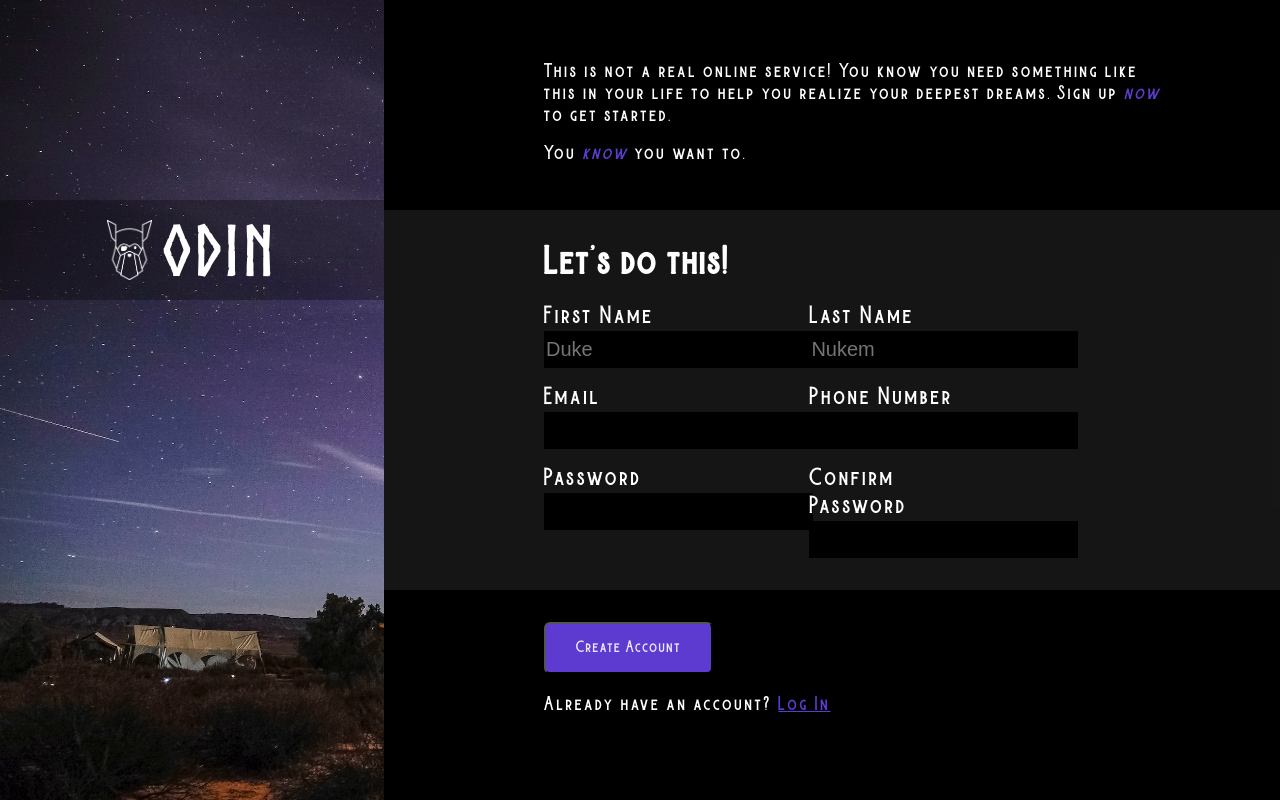
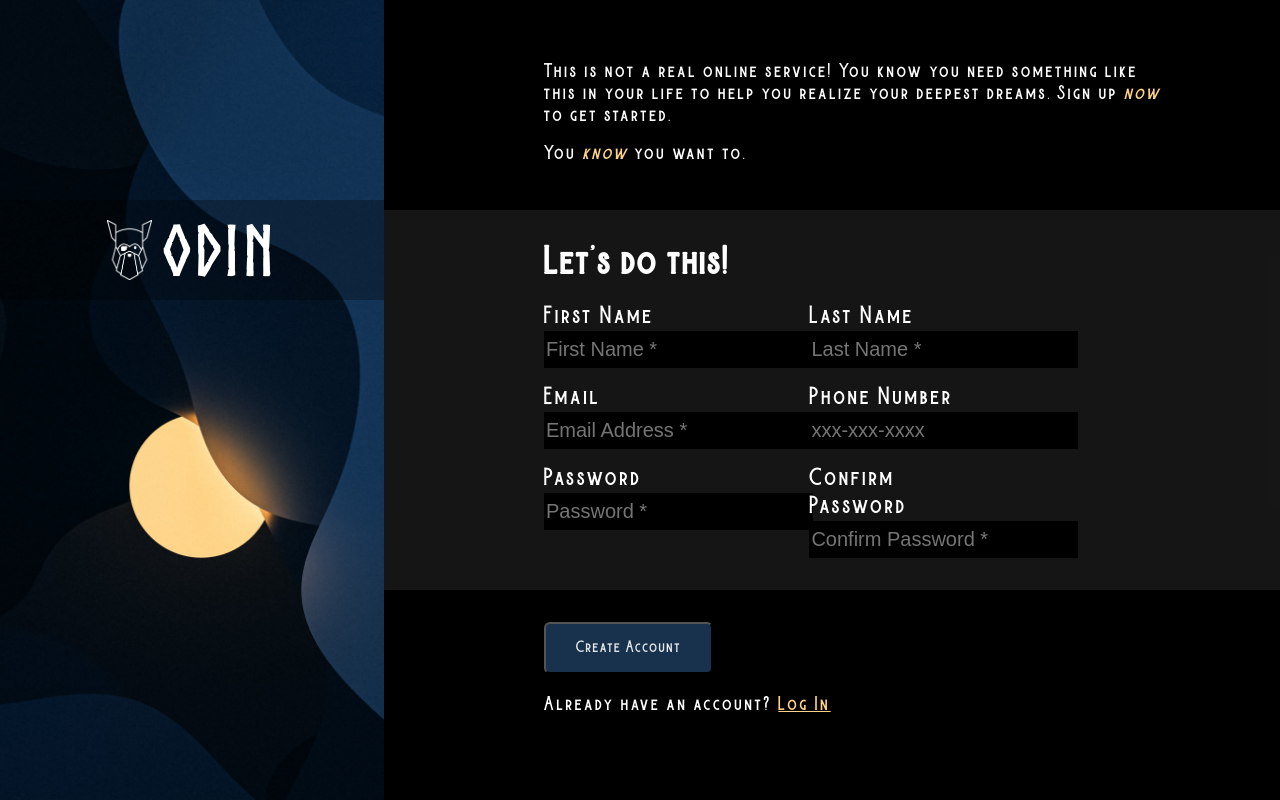
Before and after one commit to protonvert/signup-form, a plain HTML site: page index.html in a window 1280 px wide. Shown: the top 800 px of the page. Drawn offline with Linux system fonts and the light colour scheme.

Commit message:
Upgrade theme to different deisgn

```diff
--- a/index.html
+++ b/index.html
@@ -35,32 +35,32 @@
 
                 <div id="grid-item1">
                     <label for="first_name">First Name</label>
-                    <input type="text" name="fist_name" id="first_name" placeholder="Duke">
+                    <input required type="text" name="fist_name" id="first_name" placeholder="First Name *">
                 </div>
 
                 <div id="grid-item2">
                     <label for="last_name">Last Name</label>
-                    <input type="text" name="last_name" id="last_name" placeholder="Nukem">
+                    <input required type="text" name="last_name" id="last_name" placeholder="Last Name *">
                 </div>
 
                 <div id="grid-item3">
                     <label for="email">Email</label>
-                    <input required type="email" name="email" id="email">
+                    <input required type="email" name="email" id="email" placeholder="Email Address *">
                 </div>
 
                 <div id="grid-item4">
                     <label for="phone_number">Phone Number</label>
-                    <input type="tel" name="phone_number" id="phone_number">
+                    <input type="tel" name="phone_number" id="phone_number" placeholder="xxx-xxx-xxxx">
                 </div>
 
                 <div id="grid-item5">
                     <label for="password">Password</label>
-                    <input type="password" name="password" id="password">
+                    <input required type="password" name="password" id="password" placeholder="Password *">
                 </div>
 
                 <div id="grid-item5">
                     <label for="confirm_password">Confirm Password</label>
-                    <input type="password" name="confirm_password" id="confirm_password">
+                    <input required type="password" name="confirm_password" id="confirm_password" placeholder="Confirm Password *">
                 </div>
 
 
--- a/style.css
+++ b/style.css
@@ -37,14 +37,15 @@
 
     color: white;
 
-    --purple: #7449ffd0;
-    --blue: #495cb9;
+    --special: #FFD489;
+    --primary: #18324D;
+    --secondary: #0A2542;
     --black: rgb(0, 0, 0);
 }
 
 .ital {
     font-style: italic;
-    color: var(--purple);
+    color: var(--special);
 }
 
 .righthalf {
@@ -61,9 +62,10 @@
 }
 
 .lefthalf {
-    background-image: url(sky.jpg);
+    background-image: url(background.jpg);
     background-repeat: no-repeat;
     background-size: cover;
+    background-position: -470px;
     width: 30%;
     display: flex;
 }
@@ -84,7 +86,7 @@
     width: 33.4vw;
     height: 100px;
     top: 25vh;
-    color: var(--blue);
+    color: var(--primary);
     display: flex;
     justify-content: center;
     align-items: center;
@@ -137,19 +139,20 @@ input {
 }
 
 input:focus {
-    outline: none;
+    outline: 1px solid var(--primary);
 }
 
 input:focus:required:invalid {
-    background-color: #4f01012f;
-    outline: 1px solid var(--purple);
+    /* background-color: #4f01012f; */
+    outline: 1px solid var(--primary);
 }
+
 
 #grid-item6 button {
     /* margin: 2rem 0 0 0;. */
     padding: 15px 30px;
     border-radius: 6px;
-    background-color: var(--purple);
+    background-color: var(--primary);
     display: block;
     margin: 0 0 20px 0;
     font-family: Burtons;
@@ -182,13 +185,13 @@ input:focus:required:invalid {
 }
 
 a {
-    color: var(--purple);
+    color: var(--special);
 }
 
 #create-account:hover {
-    background-color: #7348ff;
+    background-color: var(--secondary);
 }
 
 a:hover {
-    color: #7348ff;
+    color: #ffd489d3;
 }
```
Also changed, not shown: background.jpg (added), 1 other file.
